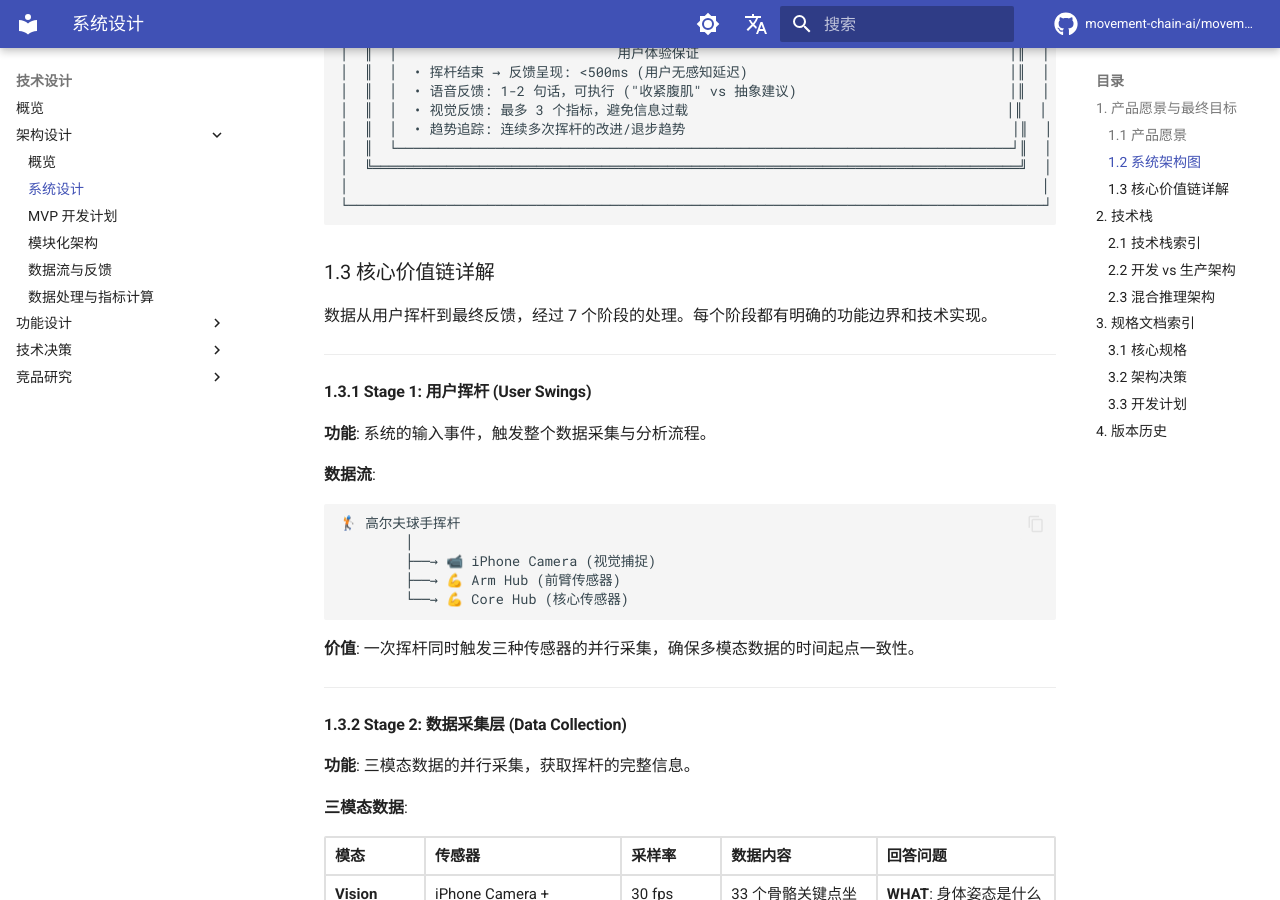
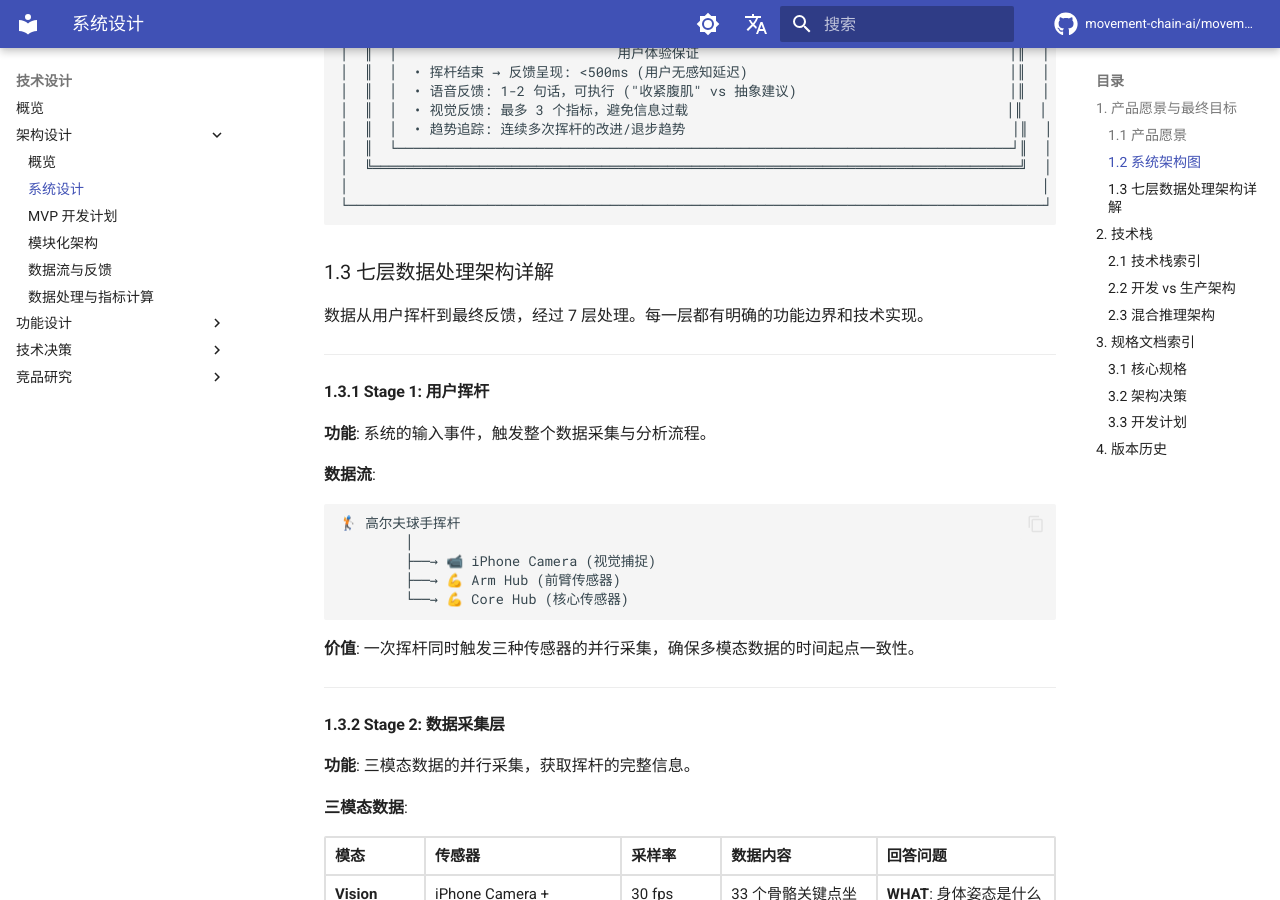
Before and after one commit to movement-chain-ai/movement-chain-docs, an MkDocs documentation site: the page built from docs/zh/design/architecture/system-design.md, in a window 1280 px wide and 900 px high, scrolled down 3644 px. Built offline with MkDocs 1.6.1 and Material for MkDocs 9.7.7, drawn with Linux system fonts in a browser that asks for light colours; comment, search, counter and statistics services are not loaded; the version menu is left out.

Commit message:
fix: 修正术语 - 核心价值链 → 七层数据处理架构
用户反馈命名不准确：这是分层架构描述，不是业务价值链

🤖 Generated with [Claude Code](https://claude.com/claude-code)

Co-Authored-By: Claude Opus 4.5 <noreply@anthropic.com>

````diff
--- a/docs/zh/design/architecture/system-design.md
+++ b/docs/zh/design/architecture/system-design.md
@@ -188,13 +188,13 @@
 └─────────────────────────────────────────────────────────────────────────────────────┘
 ```
 
-### 1.3 核心价值链详解 {#core-value-chain}
+### 1.3 七层数据处理架构详解 {#seven-layer-architecture}
 
-数据从用户挥杆到最终反馈，经过 7 个阶段的处理。每个阶段都有明确的功能边界和技术实现。
+数据从用户挥杆到最终反馈，经过 7 层处理。每一层都有明确的功能边界和技术实现。
 
 ---
 
-#### 1.3.1 Stage 1: 用户挥杆 (User Swings) {#stage-1}
+#### 1.3.1 Stage 1: 用户挥杆 {#stage-1}
 
 **功能**: 系统的输入事件，触发整个数据采集与分析流程。
 
@@ -211,7 +211,7 @@
 
 ---
 
-#### 1.3.2 Stage 2: 数据采集层 (Data Collection) {#stage-2}
+#### 1.3.2 Stage 2: 数据采集层 {#stage-2}
 
 **功能**: 三模态数据的并行采集，获取挥杆的完整信息。
 
````
